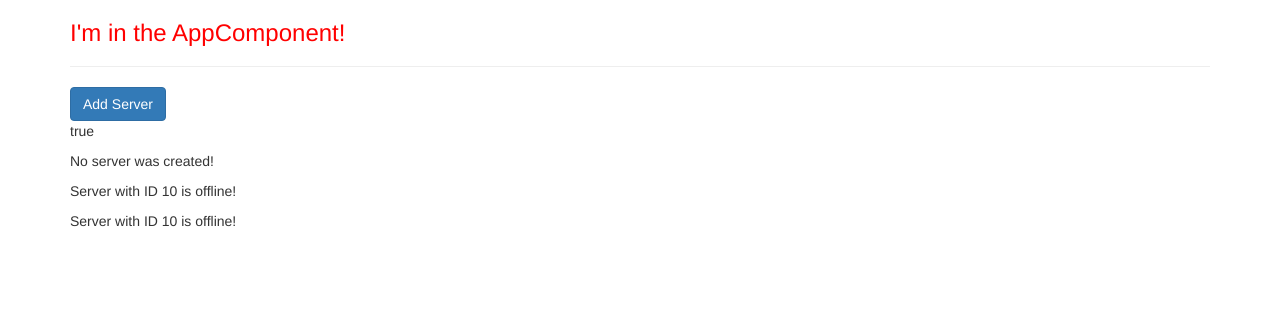
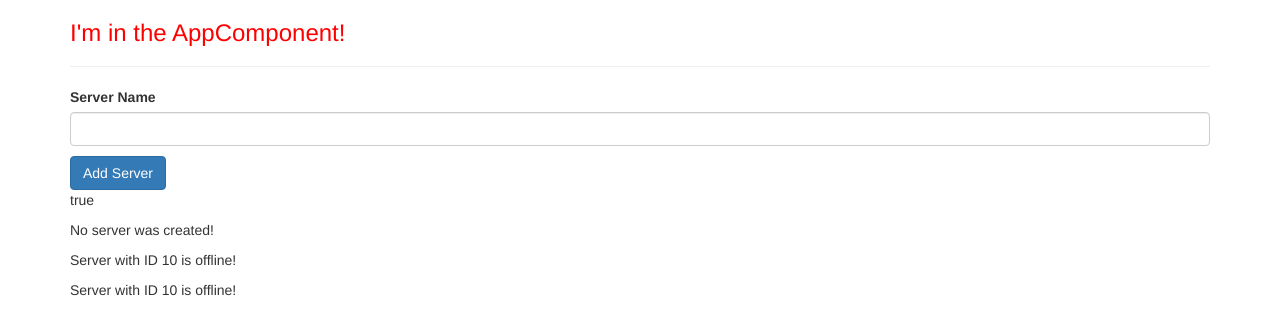
Before and after one commit to walersallheart/angular-the-complete-guide, an Angular app in the folder my-first-app/: page / in a window 1280 px wide. Shown: the top 334 px of the page. Built offline with nearby package versions, Linux system fonts and the light colour scheme.

Commit message:
32 Passing and Using Data with Event Binding.

```diff
--- a/my-first-app/src/app/servers/servers.component.html
+++ b/my-first-app/src/app/servers/servers.component.html
@@ -1,3 +1,9 @@
+<label>Server Name</label>
+<input
+    type="text"
+    class="form-control"
+    (input)="onUpdateServerName($event)">
+    <p>{{ serverName }}</p>
 <button
     class="btn btn-primary"
     [disabled]="!allowNewServer"
--- a/my-first-app/src/app/servers/servers.component.ts
+++ b/my-first-app/src/app/servers/servers.component.ts
@@ -7,7 +7,8 @@ import { Component, OnInit } from '@angular/core';
 })
 export class ServersComponent implements OnInit {
   allowNewServer = false;
-  serverCreationStatus = 'No server was created!'
+  serverCreationStatus = 'No server was created!';
+  serverName = '';
 
   constructor() {
     setTimeout(() => {
@@ -21,4 +22,8 @@ export class ServersComponent implements OnInit {
   onCreateServer() {
     this.serverCreationStatus = 'Server was created!';
   }
+
+  onUpdateServerName(event:any){
+    this.serverName = (<HTMLInputElement>event.target).value;
+  }
 }
```
